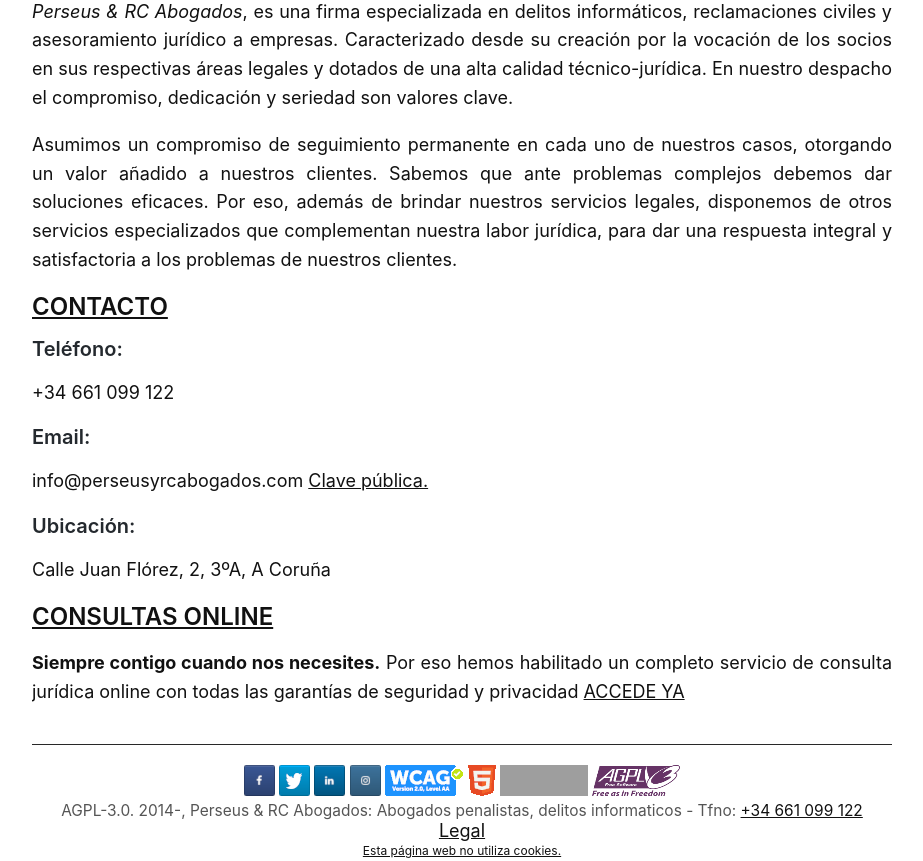
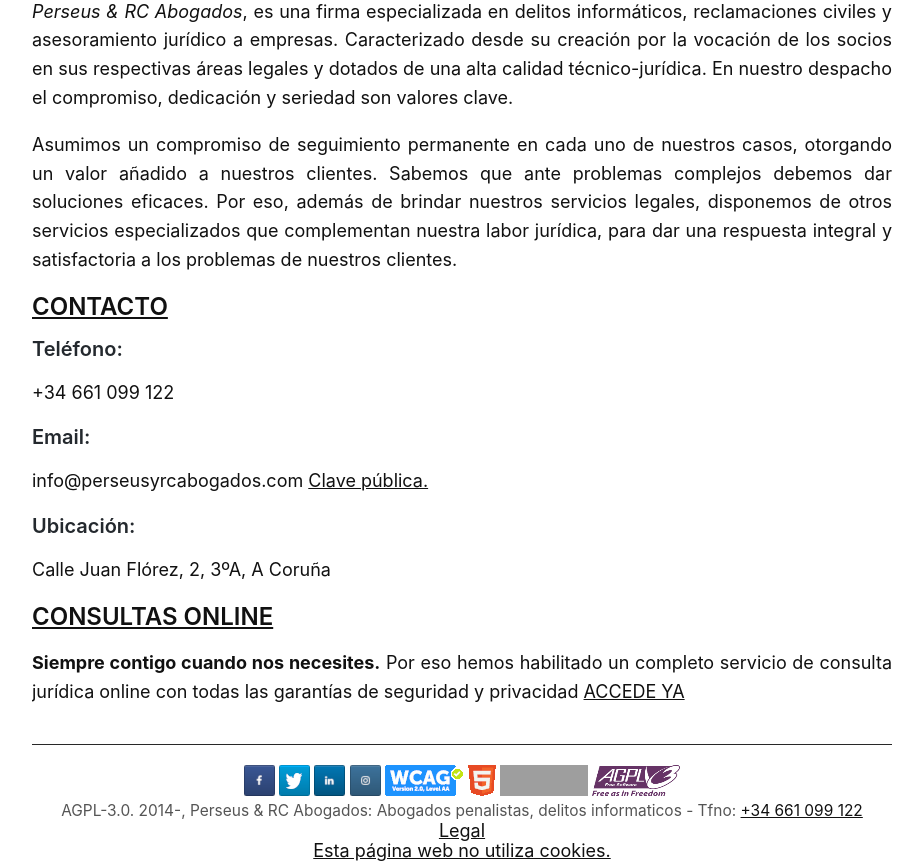
Before and after one commit to streaming10/perseusnew, a Jekyll site: the page built from README.md, in a window 1280 px wide. Shown: the part 528-1389 px from the top of the page, without its empty margins (158-1081 px from the left). Built offline with Jekyll 4.4.1, drawn with Linux system fonts in a browser that asks for light colours; our own code applies the rules of GitHub Pages for plain Markdown files; grey boxes are pictures that could not be loaded.

Commit message:
Update default.html

```diff
--- a/_layouts/default.html
+++ b/_layouts/default.html
@@ -102,7 +102,7 @@
 	</div>
 	<div style="text-align: center; "><a title="Legal" href="/legal.html">Legal</a></div>
 </div>
-	<div style="font-size: 12px; text-align: center; "><a title="Esta página web no utiliza cookies.">Esta página web no utiliza cookies.</a></div>
+	<div style="text-align: center; "><a title="Esta página web no utiliza cookies.">Esta página web no utiliza cookies.</a></div>
 </footer>
 
 </body>
```
